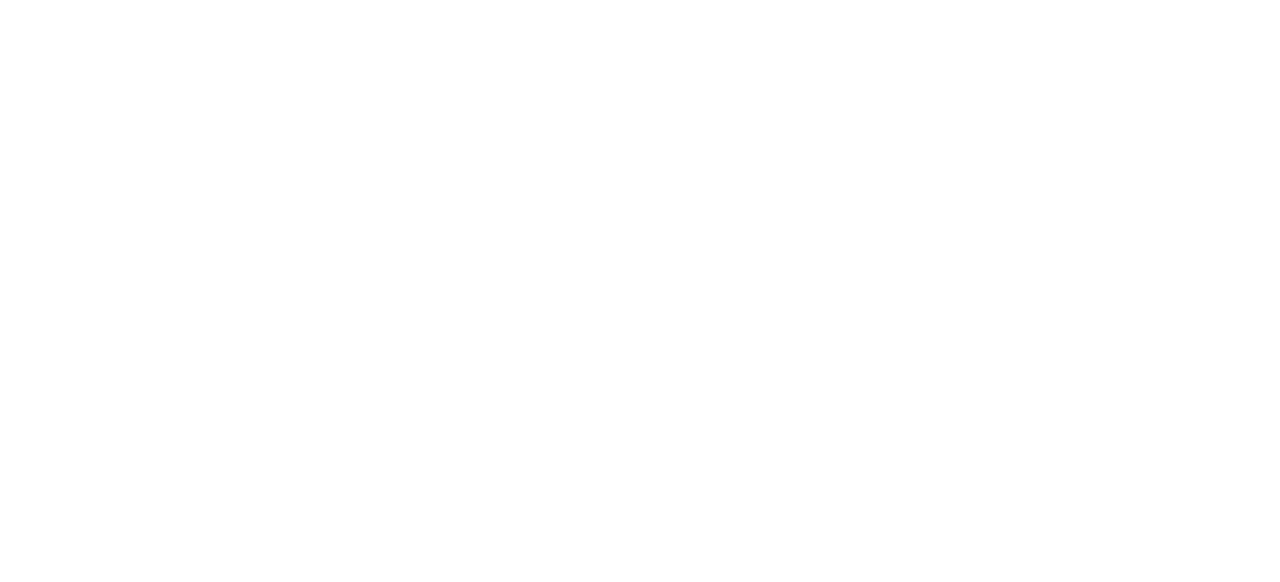
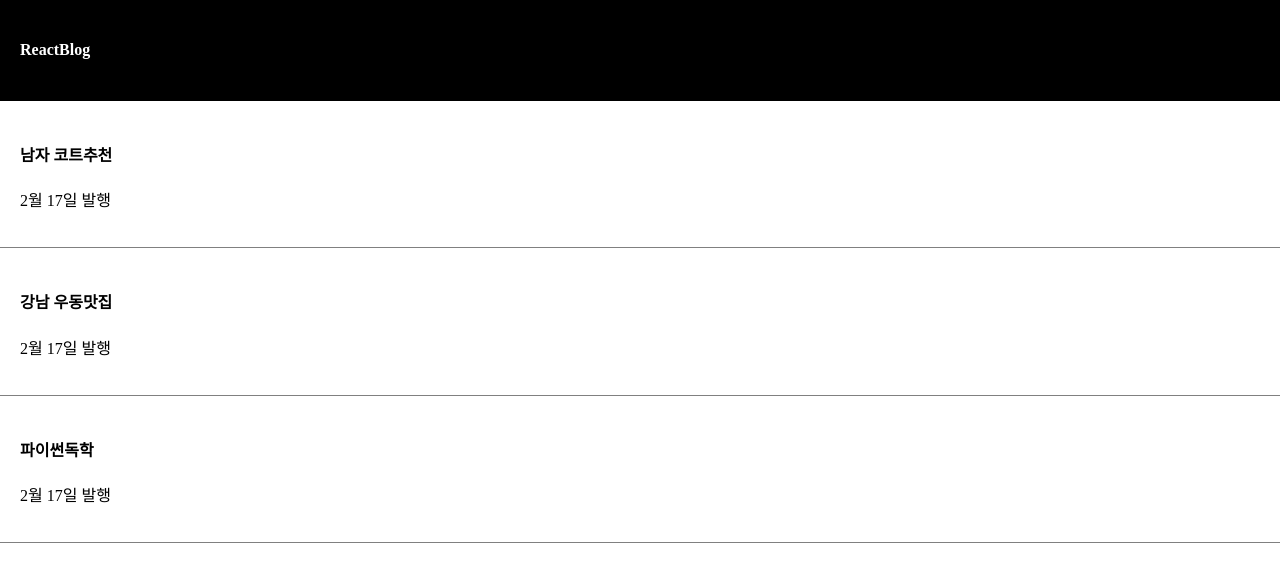
Before and after one commit to js91-lee/ReactBlog, a React app: page / in a window 1280 px wide. Shown: the top 582 px of the page. Built offline with nearby package versions, Linux system fonts and the light colour scheme; the HTML template or start-up script is replaced by a standard one.

Commit message:
두번째커밋

```diff
--- a/src/App.css
+++ b/src/App.css
@@ -0,0 +1,25 @@
+.App{
+    text-align: center;
+}
+
+div {
+    box-sizing: border-box;
+}
+.list {
+    padding: 20px;
+    border-bottom: 1px solid gray;
+    text-align: left;
+}
+
+.black-nav{
+    display: flex;
+    background: black;
+    width: 100%;
+    color: white;
+    padding: 20px;
+}
+
+.App-logo {
+    height: 40vmin;
+    pointer-events: none;
+}
--- a/src/App.jsx
+++ b/src/App.jsx
@@ -4,13 +4,31 @@
 import './App.css'
 
 function App() {
-  const [count, setCount] = useState(0)
+
+  let post = '강남 우동 맛집';
+  let [글제목, b] = useState('남자 코트추천');
+  let [글제목1, b1] = useState('강남 우동맛집');
+  let [글제목2, b2] = useState('파이썬독학');
 
   return (
-   <div>
-
+   <div className='App'>
+    <div className='black-nav'>
+      <h4>ReactBlog</h4>
+    </div>
+    <div className='list'>
+      <h4>{ 글제목 }</h4>
+      <p>2월 17일 발행</p>
+    </div>
+    <div className='list'>
+      <h4>{ 글제목1 }</h4>
+      <p>2월 17일 발행</p>
+    </div>
+    <div className='list'>
+      <h4>{ 글제목2 }</h4>
+      <p>2월 17일 발행</p>
+    </div>
    </div>
-  )
+  );
 }
 
 export default App
```
